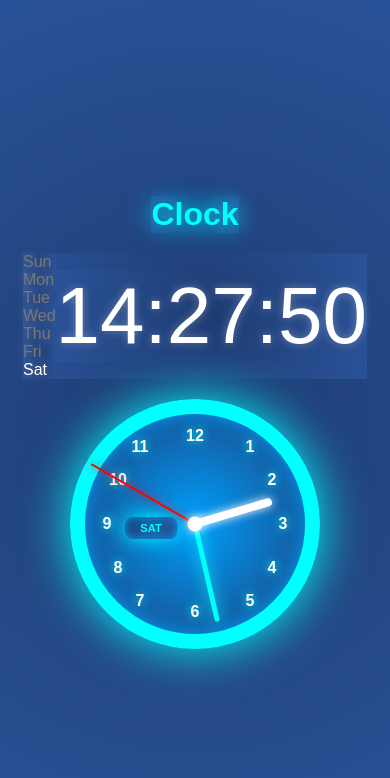
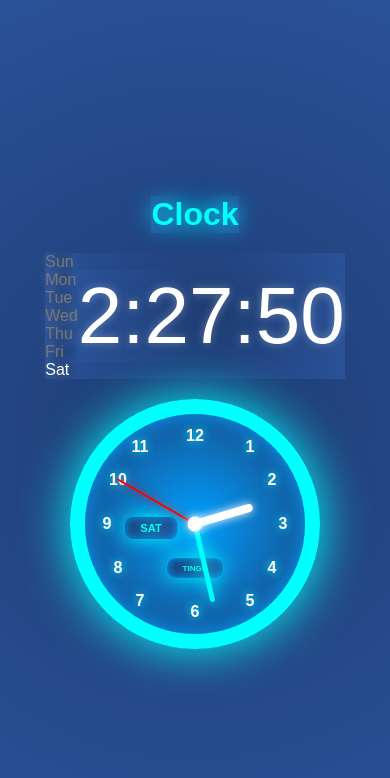
Before and after one commit to SkAfzal-04/Clock, a plain HTML site: page index.html in a window 390 px wide. Drawn offline with Linux system fonts and the light colour scheme.

Commit message:
first commit

```diff
--- a/index.html
+++ b/index.html
@@ -27,6 +27,7 @@
     <!-- Analog Clock Section -->
     <div class="analog-clock">
         <div class="day-display" id="day-display">SUN</div>
+        <div class="name-display" id="day-display">TingU</div>
         <div class="number n1">1</div>
         <div class="number n2">2</div>
         <div class="number n3">3</div>
--- a/script.js
+++ b/script.js
@@ -7,8 +7,9 @@ function updateClock() {
     const days = ['Sun', 'Mon', 'Tue', 'Wed', 'Thu', 'Fri', 'Sat'];
 
     // Update the digital time
+    let hr=String(hours).padStart(2, '0');
     document.getElementById('time').textContent =
-        `${String(hours).padStart(2, '0')}:${String(minutes).padStart(2, '0')}:${String(seconds).padStart(2, '0')}`;
+        `${String(hours).padStart(2, '0')>12?hr-12:hr}:${String(minutes).padStart(2, '0')}:${String(seconds).padStart(2, '0')}`;
 
     // Highlight the current day
     for (let i = 0; i < 7; i++) {
--- a/styles.css
+++ b/styles.css
@@ -161,6 +161,21 @@ section{
     border-radius: 8px;
     box-shadow: 0px 0px 20px #00ffff, inset 0px 0px 10px #009ffd;
 }
+.name-display {
+    position: absolute;
+    top: 70%;
+    left: 50%; /* Positioned near "9" */
+    transform: translate(-50%, -50%);
+    font-size: 0.5rem;
+    font-weight: bold;
+    color: #00ffff;
+    text-shadow: 0px 0px 15px #00ffff, 0px 0px 25px #009ffd;
+    text-transform: uppercase;
+    background: linear-gradient(135deg, #1e3c72, #2a5298);
+    padding: 5px 15px;
+    border-radius: 8px;
+    box-shadow: 0px 0px 20px #00ffff, inset 0px 0px 10px #009ffd;
+}
 
 /* Responsive Styles */
 @media (max-width: 768px) {
@@ -186,4 +201,13 @@ section{
     h1 {
         font-size: 2rem; /* Smaller title on mobile */
     }
+    .hour-hand {
+        height: 60px;
+    }
+    .minute-hand {
+        height: 80px;
+    }
+    .second-hand {
+        height: 90px;
+    }
 }
```
